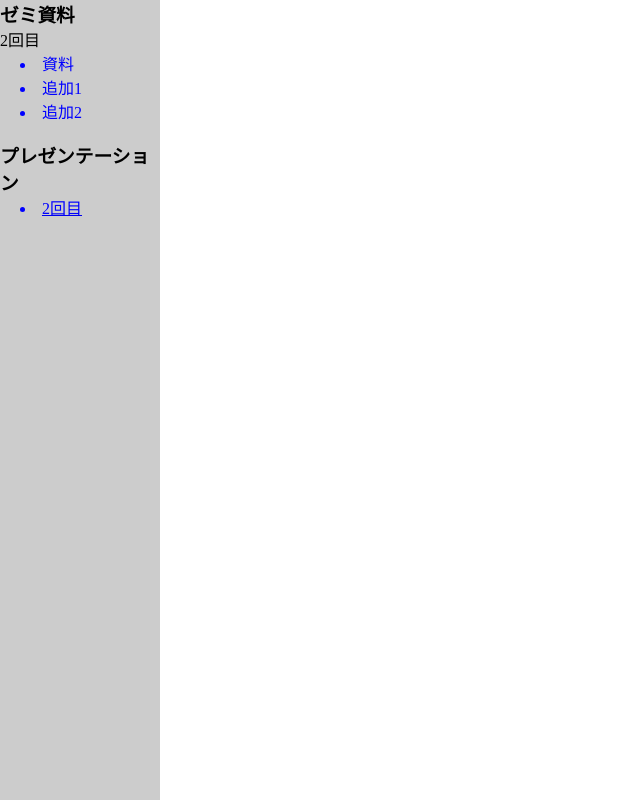
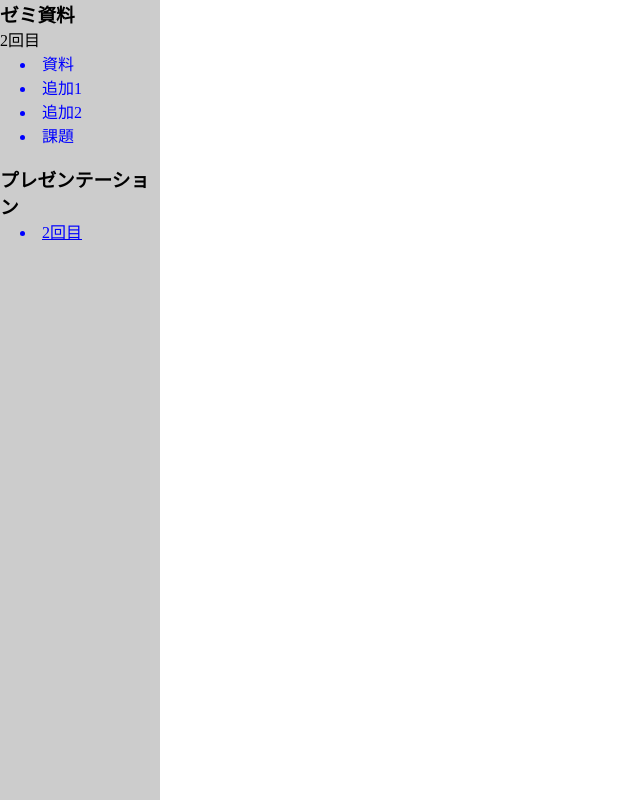
Before and after one commit to LeClezioLab/presentation, a plain HTML site: page index.html in a window 1280 px wide. Shown: the whole page, without its empty margins (0-640 px from the left). Drawn offline with Linux system fonts and the light colour scheme.

Commit message:
modefix index.html
add link to task

```diff
--- a/index.html
+++ b/index.html
@@ -50,6 +50,7 @@ body {
 	<li onClick="loadText('https://raw.githubusercontent.com/NNAKAYAMA/workspace/master/seminar/0426_main.html')">資料</li>
 	<li onClick="loadText('https://raw.githubusercontent.com/NNAKAYAMA/workspace/master/seminar/0426_add.html')">	追加1</li>
 	<li onClick="loadText('https://raw.githubusercontent.com/NNAKAYAMA/workspace/master/seminar/0426_add_part2.html')">	追加2</li>
+	<li onClick="loadText('https://raw.githubusercontent.com/NNAKAYAMA/workspace/master/seminar/0426_task.html')">課題</li>
 
 	<br>
 	<h3>プレゼンテーション</h3>
```
